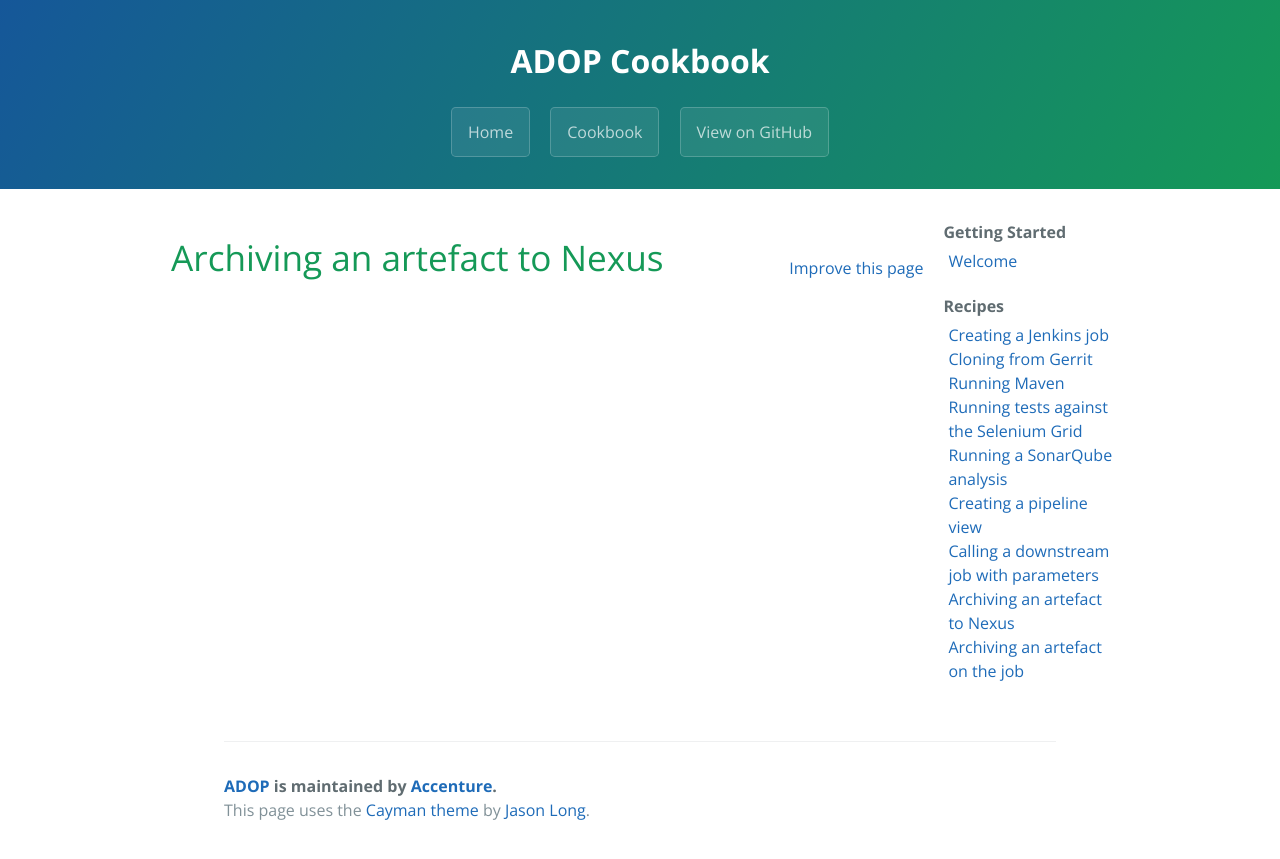
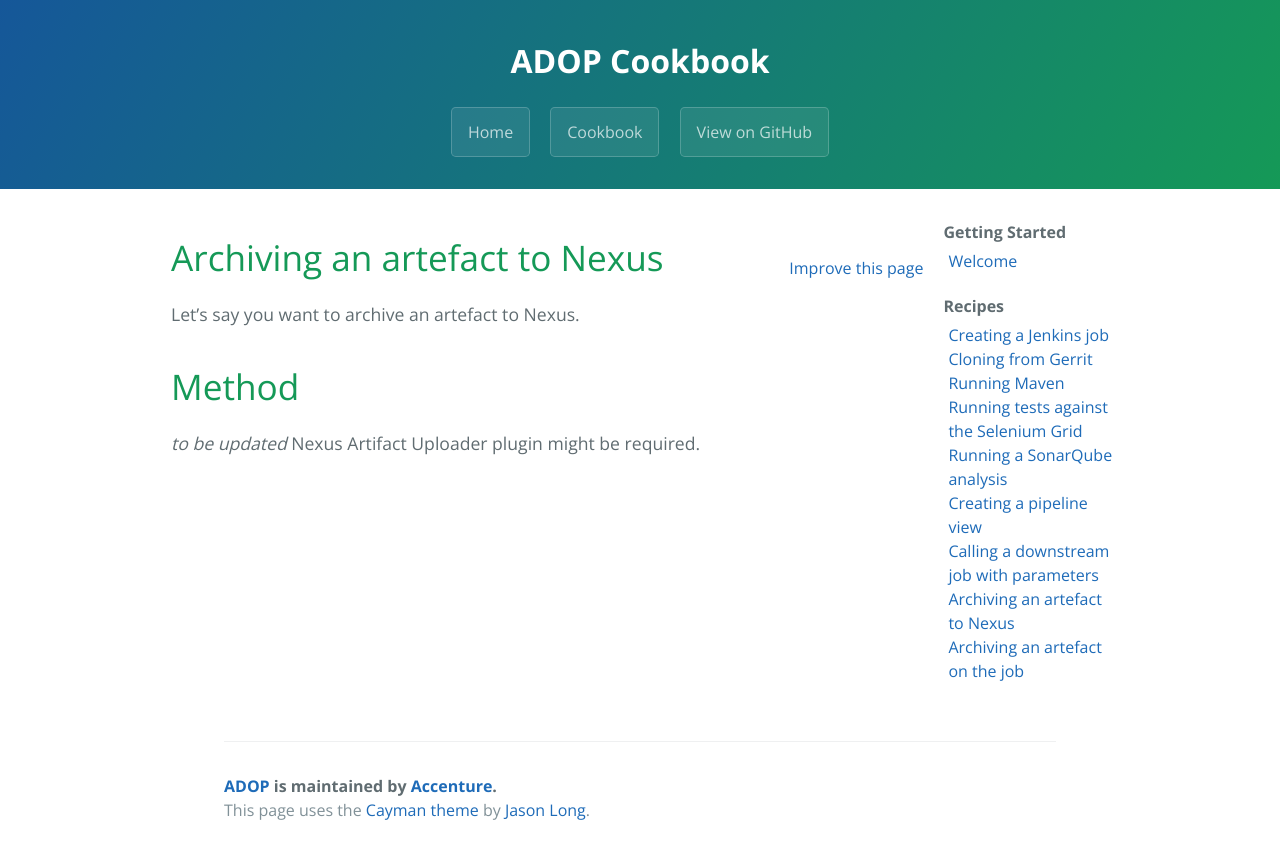
Before and after one commit to alexeymhv/adop-cartridges-cookbook, a Jekyll site: the page built from _docs/recipes/archiving-artefact-to-nexus.md, in a window 1280 px wide. Shown: the top 859 px of the page. Built offline with Jekyll 4.4.1, drawn with Linux system fonts in a browser that asks for light colours.

Commit message:
Update archiving-artefact-to-nexus.md

```diff
--- a/_docs/recipes/archiving-artefact-to-nexus.md
+++ b/_docs/recipes/archiving-artefact-to-nexus.md
@@ -3,3 +3,9 @@ layout: docs
 title: Archiving an artefact to Nexus
 permalink: /docs/recipes/archiving-artefact-to-nexus/
 ---
+
+Let's say you want to archive an artefact to Nexus.
+
+# Method
+_to be updated_
+Nexus Artifact Uploader plugin might be required.
```
